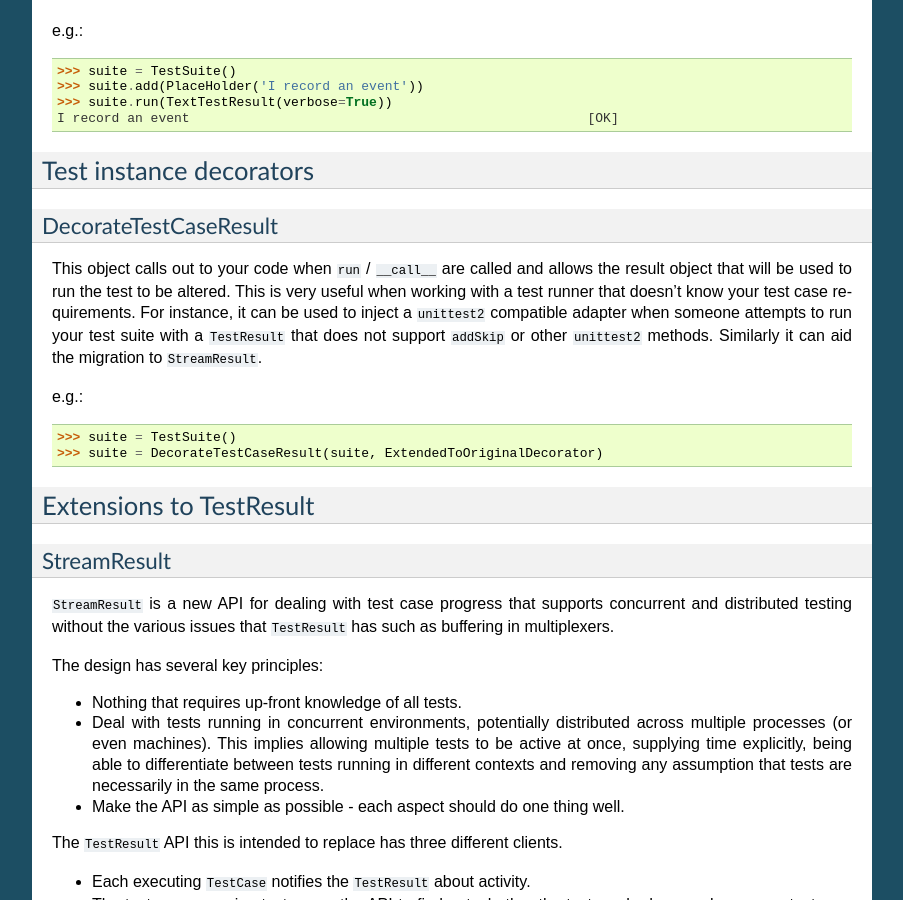
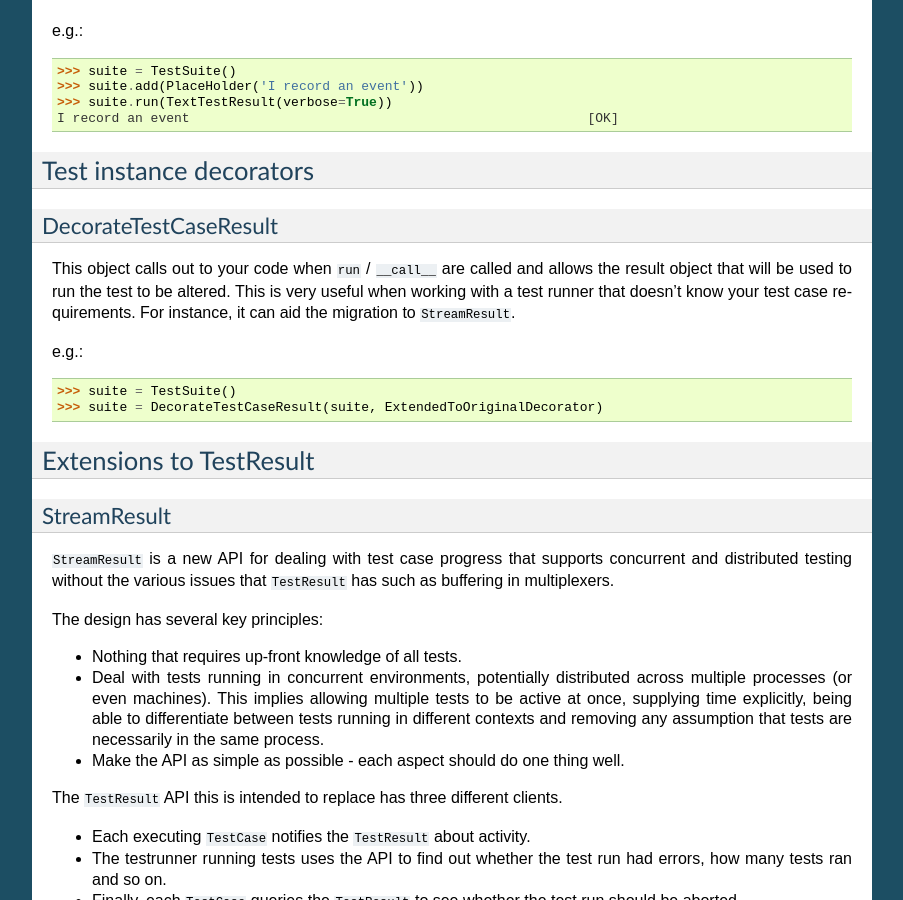
Before and after one commit to testing-cabal/testtools, a Sphinx documentation site: the page built from doc/for-framework-folk.rst, in a window 1280 px wide and 900 px high, scrolled down 1881 px. Shown: the whole window, without its empty margins (198-1101 px from the left). Built offline with Sphinx 7.4.7, drawn with Linux system fonts in a browser that asks for light colours; pages that are not in the unit, such as notebooks, are missing from menus.

Commit message:
doc: Remove references to unittest2
Signed-off-by: Stephen Finucane <stephen@that.guru>

```diff
--- a/doc/for-framework-folk.rst
+++ b/doc/for-framework-folk.rst
@@ -133,10 +133,7 @@ DecorateTestCaseResult
 This object calls out to your code when ``run`` / ``__call__`` are called and
 allows the result object that will be used to run the test to be altered. This
 is very useful when working with a test runner that doesn't know your test case
-requirements. For instance, it can be used to inject a ``unittest2`` compatible
-adapter when someone attempts to run your test suite with a ``TestResult`` that
-does not support ``addSkip`` or other ``unittest2`` methods. Similarly it can
-aid the migration to ``StreamResult``.
+requirements. For instance, it can aid the migration to ``StreamResult``.
 
 e.g.::
 
--- a/doc/for-test-authors.rst
+++ b/doc/for-test-authors.rst
@@ -84,7 +84,6 @@ of them will happily run testtools tests.  In particular:
 * testrepository_
 * Trial_
 * nose_
-* unittest2_
 * `zope.testrunner`_ (aka zope.testing)
 
 From now on, we'll assume that you know how to run your tests.
@@ -1463,7 +1462,6 @@ Here, ``repr(nullary)`` will be the same as ``repr(f)``.
 .. _testrepository: https://launchpad.net/testrepository
 .. _Trial: http://twistedmatrix.com/documents/current/core/howto/testing.html
 .. _nose: http://somethingaboutorange.com/mrl/projects/nose/
-.. _unittest2: http://pypi.python.org/pypi/unittest2
 .. _zope.testrunner: http://pypi.python.org/pypi/zope.testrunner/
 .. _xUnit test patterns: http://xunitpatterns.com/
 .. _fixtures: http://pypi.python.org/pypi/fixtures
```
Also changed, not shown: setup.cfg (line endings or trailing spaces).
